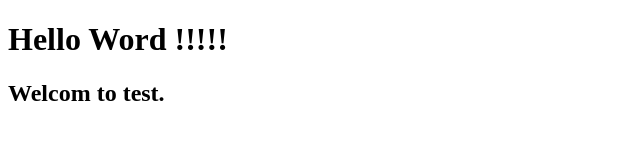
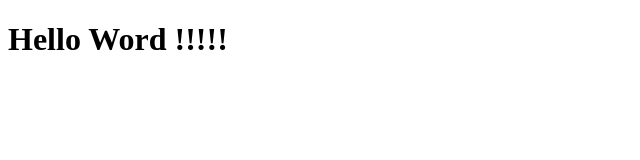
Before and after one commit to WUTTHISAKKhrap/testGit, a plain HTML site: page Index.html in a window 1280 px wide. Shown: the whole page, without its empty margins (0-640 px from the left). Drawn offline with Linux system fonts and the light colour scheme.

Commit message:
Delete Welcom

```diff
--- a/Index.html
+++ b/Index.html
@@ -5,6 +5,6 @@
 </head>
 <body>
     <h1>Hello Word !!!!!</h1>
-    <h2>Welcom to test.</h2>
+
 </body>
 </html>
```
